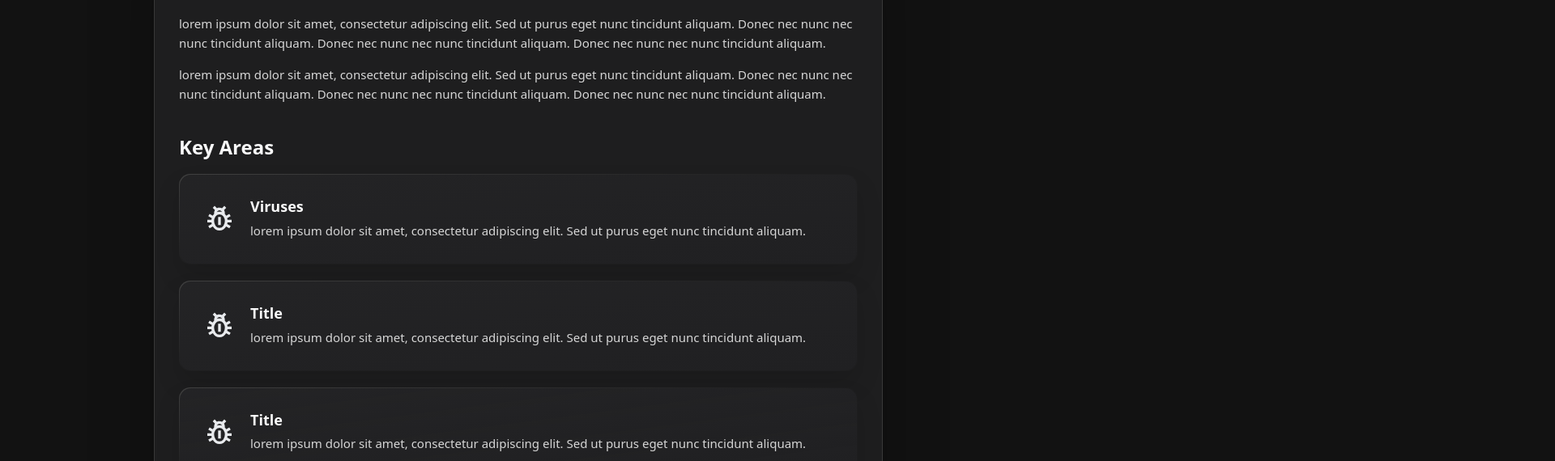
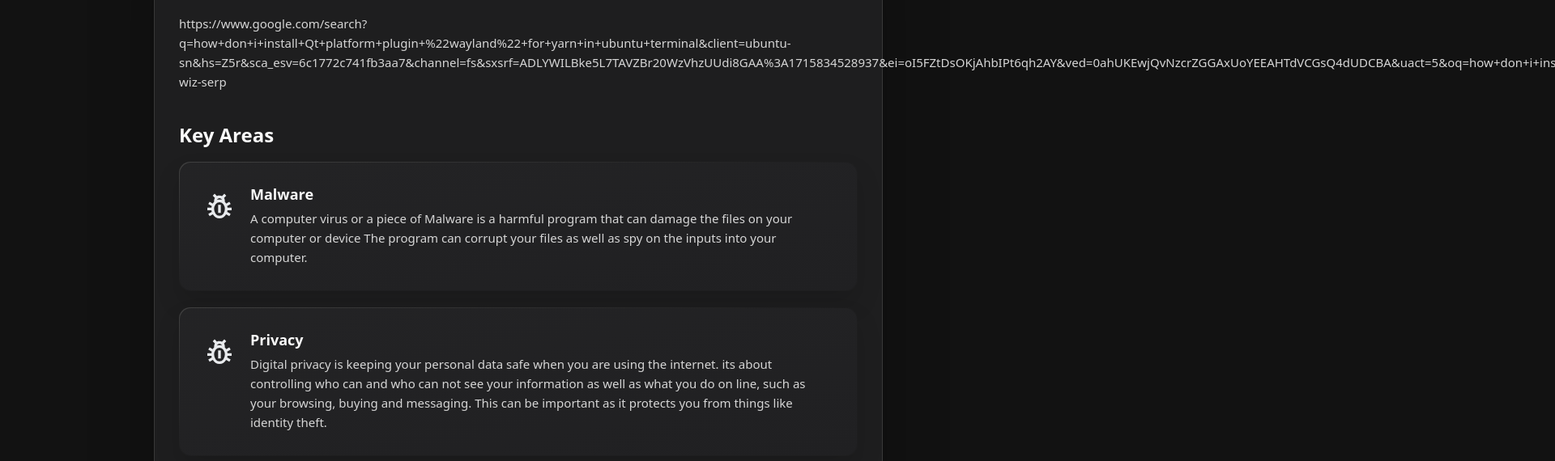
Before and after one commit to shrapnelnet/Cybersecurity-S2, a website built with Vite: page index.html in a window 1280 px wide. Shown: the part 146-716 px from the top of the page at 81% size, 1920 px wide, since content can reach past the window. Built offline with nearby package versions, Linux system fonts and the light colour scheme.

Commit message:
added home page key areas and discriptions

```diff
--- a/index.html
+++ b/index.html
@@ -65,15 +65,7 @@
                     </header>
 
                     <section class="about-text">
-                        <p>
-                            lorem ipsum dolor sit amet, consectetur adipiscing elit. Sed ut purus eget nunc tincidunt aliquam.
-                            Donec nec nunc nec nunc tincidunt aliquam. Donec nec nunc nec nunc tincidunt aliquam. Donec nec nunc nec nunc tincidunt aliquam.
-                        </p>
-
-                        <p>
-                            lorem ipsum dolor sit amet, consectetur adipiscing elit. Sed ut purus eget nunc tincidunt aliquam.
-                            Donec nec nunc nec nunc tincidunt aliquam. Donec nec nunc nec nunc tincidunt aliquam. Donec nec nunc nec nunc tincidunt aliquam.
-                        </p>
+                        <p>https://www.google.com/search?q=how+don+i+install+Qt+platform+plugin+%22wayland%22+for+yarn+in+ubuntu+terminal&client=ubuntu-sn&hs=Z5r&sca_esv=6c1772c741fb3aa7&channel=fs&sxsrf=ADLYWILBke5L7TAVZBr20WzVhzUUdi8GAA%3A1715834528937&ei=oI5FZtDsOKjAhbIPt6qh2AY&ved=0ahUKEwjQvNzcrZGGAxUoYEEAHTdVCGsQ4dUDCBA&uact=5&oq=how+don+i+install+Qt+platform+plugin+%22wayland%22+for+yarn+in+ubuntu+terminal&gs_lp=Egxnd3Mtd2l6LXNlcnAiSmhvdyBkb24gaSBpbnN0YWxsIFF0IHBsYXRmb3JtIHBsdWdpbiAid2F5bGFuZCIgZm9yIHlhcm4gaW4gdWJ1bnR1IHRlcm1pbmFsSABQAFgAcAB4AZABAJgBAKABAKoBALgBA8gBAPgBAZgCAKACAJgDAJIHAKAHAA&sclient=gws-wiz-serp
                     </section>
 
 
@@ -94,10 +86,11 @@
                                 </div>
 
                                 <div class="service-content-box">
-                                    <h4 class="h4 service-item-title">Viruses</h4>
+                                    <h4 class="h4 service-item-title">Malware</h4>
 
                                     <p class="service-item-text">
-                                        lorem ipsum dolor sit amet, consectetur adipiscing elit. Sed ut purus eget nunc tincidunt aliquam.
+                                        A computer virus or a piece of Malware is a harmful program that can damage the files on your computer or device
+                                        The program can corrupt your files as well as spy on the inputs into your computer.
                                     </p>
                                 </div>
 
@@ -110,10 +103,12 @@
                                 </div>
 
                                 <div class="service-content-box">
-                                    <h4 class="h4 service-item-title">Title</h4>
+                                    <h4 class="h4 service-item-title">Privacy</h4>
 
                                     <p class="service-item-text">
-                                        lorem ipsum dolor sit amet, consectetur adipiscing elit. Sed ut purus eget nunc tincidunt aliquam.
+                                        Digital privacy is keeping your personal data safe when you are using the internet. its about controlling who can
+                                        and who can not see your information as well as what you do on line, such as your browsing, buying and messaging. This
+                                        can be important as it protects you from things like identity theft.
                                     </p>
                                 </div>
 
@@ -126,10 +121,12 @@
                                 </div>
 
                                 <div class="service-content-box">
-                                    <h4 class="h4 service-item-title">Title</h4>
+                                    <h4 class="h4 service-item-title">Prevention</h4>
 
                                     <p class="service-item-text">
-                                        lorem ipsum dolor sit amet, consectetur adipiscing elit. Sed ut purus eget nunc tincidunt aliquam.
+                                        Cyber prevention is important because it stops really bad things from happening, such as identity, theft data theft.
+                                        without prevention big systems can stop working as well as businesses losing money and customer security. without it a
+                                        lot of bad things would happen and a lot of money would be lost.
                                     </p>
                                 </div>
 
@@ -142,11 +139,10 @@
                                 </div>
 
                                 <div class="service-content-box">
-                                    <h4 class="h4 service-item-title">Title</h4>
+                                    <h4 class="h4 service-item-title">title</h4>
 
                                     <p class="service-item-text">
-                                        lorem ipsum dolor sit amet, consectetur adipiscing elit. Sed ut purus eget nunc tincidunt aliquam.
-                                        donec nec nunc nec nunc tincidunt aliquam. donec nec nunc nec nunc tincidunt aliquam.
+
                                     </p>
                                 </div>
 
```
